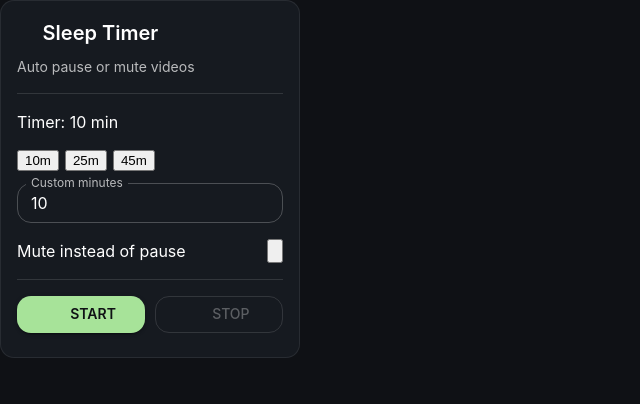
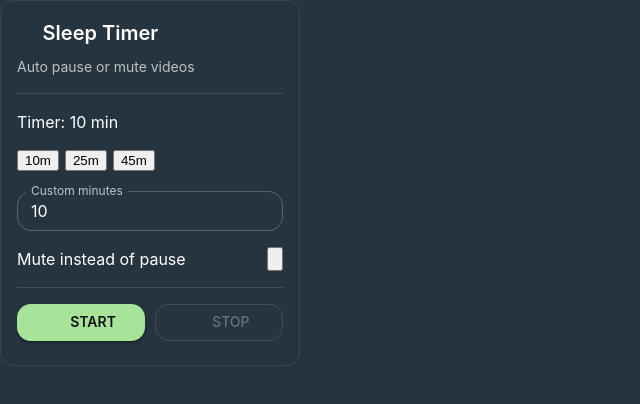
Before and after one commit to devajaypndey/sleep-timer-extension, a React (Vite) app: page / in a window 1280 px wide. Shown: the top 404 px of the page, without its empty margins (0-640 px from the left). Built offline with nearby package versions, Linux system fonts and the light colour scheme; some icons are missing.

Commit message:
Minor UI changes in App.jsx

```diff
--- a/popup/App.jsx
+++ b/popup/App.jsx
@@ -30,8 +30,8 @@ const theme = createTheme({
       main: "#A7E399"
     },
     background: {
-      default: "#0f1115",
-      paper: "#161a20"
+      default: "#25343F",
+      paper: "#25343F"
     }
   },
   shape: {
@@ -161,7 +161,7 @@ export default function App() {
                 onChange={(e) =>
                   setMinutes(Math.max(1, Number(e.target.value)))
                 }
-                sx={{ mt: 1.5 }}
+                sx={{ mt: 2.5 }}
               />
             </>
           )}
```
